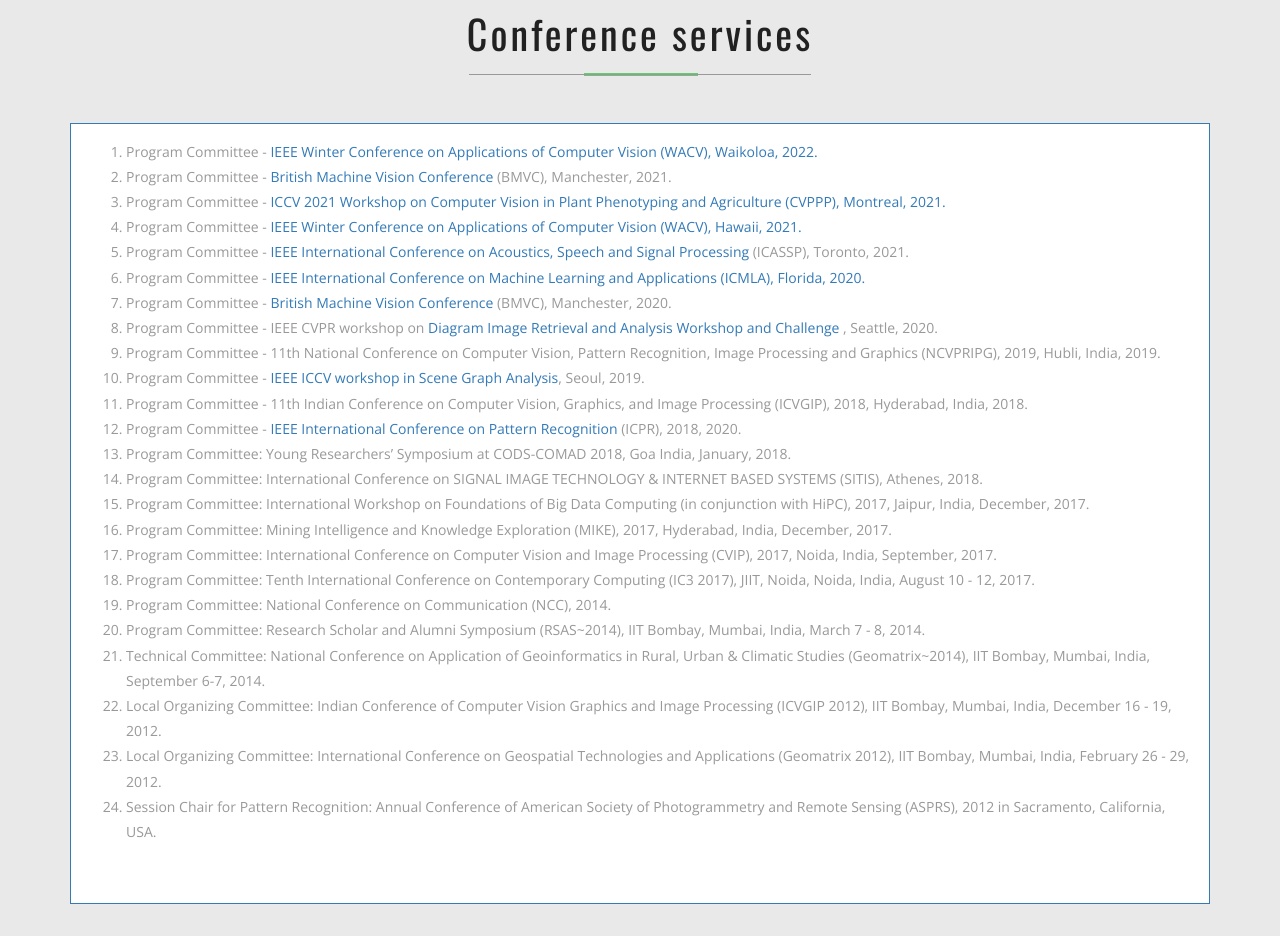
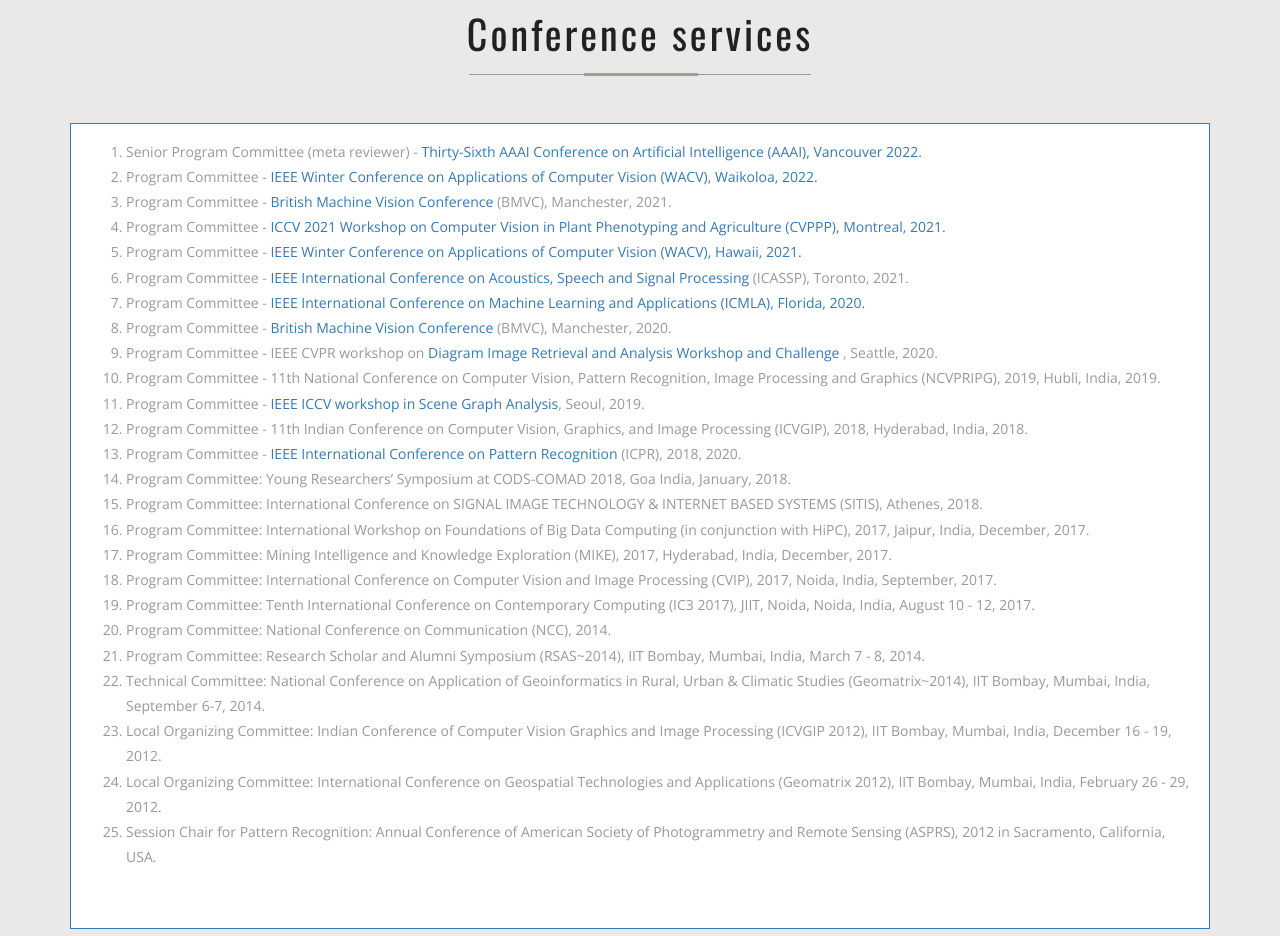
Before and after one commit to biplab-banerjee/biplab-banerjee.github.io, a plain HTML site: page misc.html in a window 1280 px wide. Shown: the part 1460-2396 px from the top of the page. Drawn offline with nearby package versions, Linux system fonts and the light colour scheme.

Commit message:
Update misc.html

```diff
--- a/misc.html
+++ b/misc.html
@@ -157,6 +157,7 @@ License URL: http://creativecommons.org/licenses/by/3.0/
 
                             <div class="panel-body panel_text">
 <ol>
+ <li> Senior Program Committee (meta reviewer) - <a href="https://aaai.org/Conferences/AAAI-22/aaai22call/"> Thirty-Sixth AAAI Conference on Artificial Intelligence (AAAI), Vancouver 2022. </a></li>
  <li> Program Committee - <a href="http://wacv2022.thecvf.com/home"> IEEE Winter Conference on Applications of Computer Vision (WACV), Waikoloa, 2022. </a></li>
 <li>  Program Committee - <a href="https://bmvc2021.github.io/">British Machine Vision Conference</a> (BMVC), Manchester, 2021.</li>
 <li> Program Committee - <a href="https://cvppa2021.github.io"> ICCV 2021 Workshop on Computer Vision in Plant Phenotyping and Agriculture (CVPPP), Montreal, 2021.</a></li>
```
